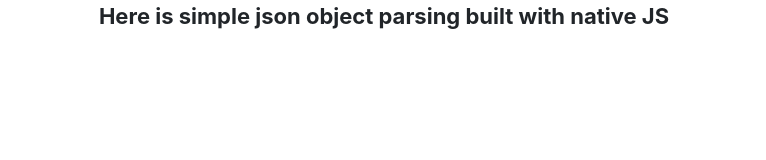
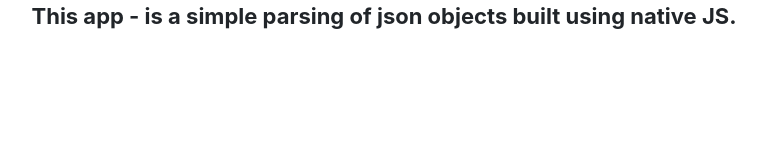
Before and after one commit to Don1k1337/jsFakeApiFetcher, a plain HTML site: page index.html in a window 1280 px wide. Shown: the whole page, without its empty margins (256-1022 px from the left). Drawn offline with nearby package versions, Linux system fonts and the light colour scheme; no server answers.

Commit message:
index.html modified

```diff
--- a/index.html
+++ b/index.html
@@ -5,7 +5,7 @@
     <meta name="viewport"
           content="width=device-width, user-scalable=no, initial-scale=1.0, maximum-scale=1.0, minimum-scale=1.0">
     <meta http-equiv="X-UA-Compatible" content="ie=edge">
-    <title>Document</title>
+    <title>Simple javaScript Api Fetcher</title>
     <script src="js/main.js"></script>
     <link rel="stylesheet" href="css/style.css">
     <link rel="stylesheet" href="https://cdn.jsdelivr.net/npm/bootstrap@4.6.0/dist/css/bootstrap.min.css" integrity="sha384-B0vP5xmATw1+K9KRQjQERJvTumQW0nPEzvF6L/Z6nronJ3oUOFUFpCjEUQouq2+l" crossorigin="anonymous">
@@ -14,7 +14,7 @@
 </head>
 <body>
 <div class="wrapper">
-    <div class="wrapper__title">Here is simple json object parsing built with native JS</div>
+    <div class="wrapper__title">This app - is a simple parsing of json objects built using native JS.</div>
     <div class="wrapper__content">
 
     </div>
```
